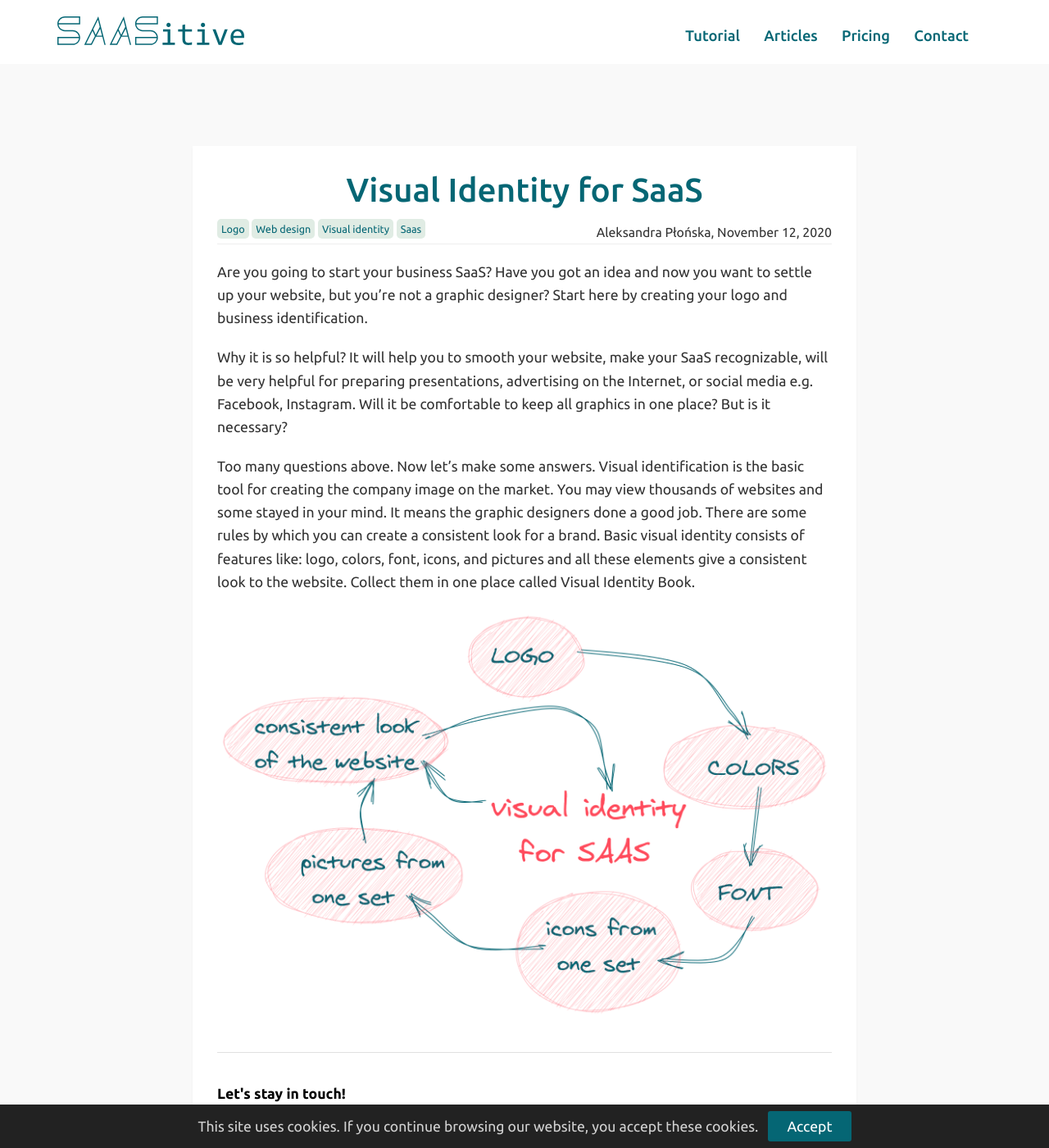
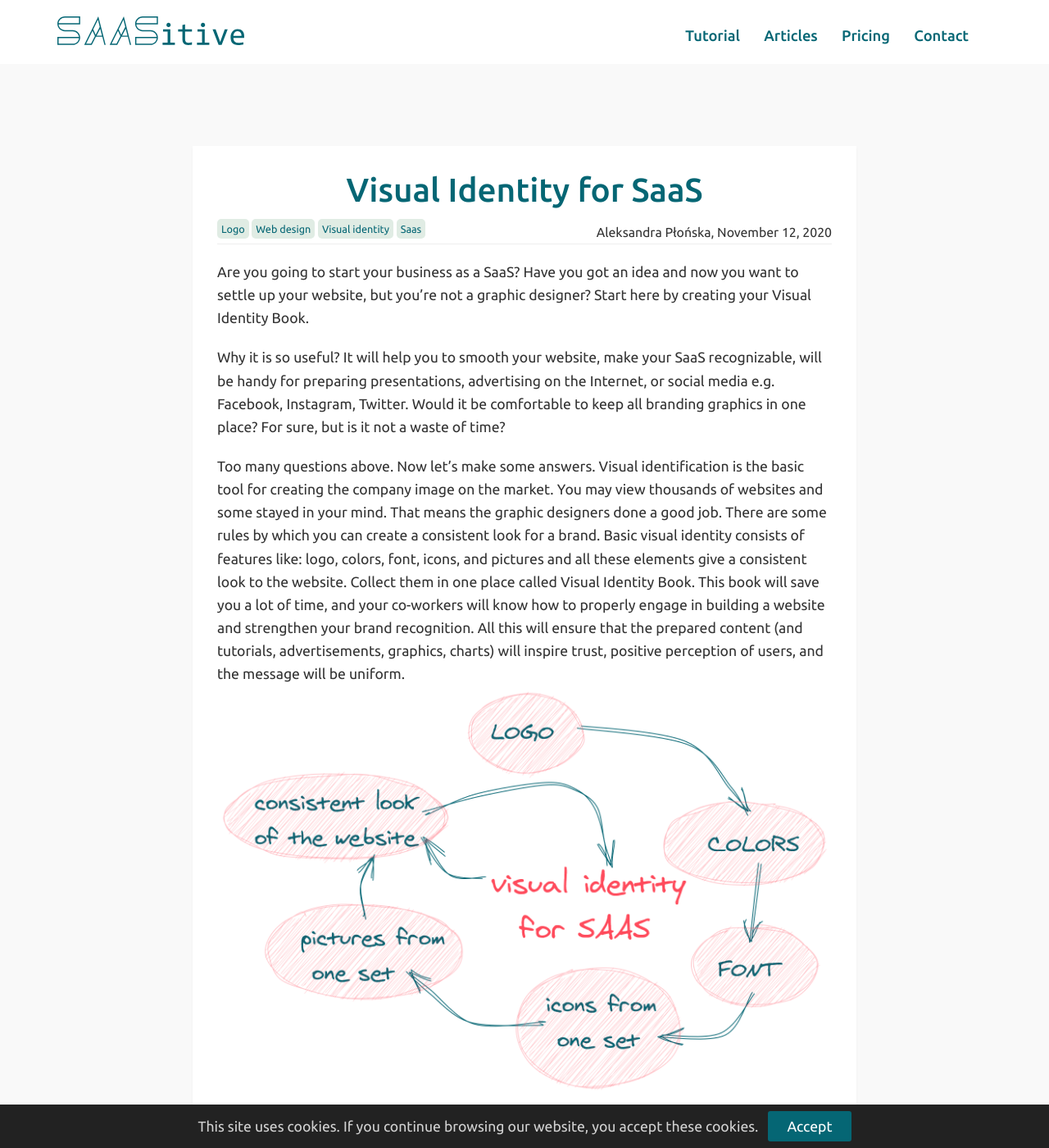
Before and after one commit to 100000000x/website, a Jekyll site: the page built from _posts/2020-11-12-visual-identity-for-saas.md, in a window 1280 px wide and 1400 px high. Shown: the whole window at 82% size. Built offline with Jekyll 4.4.1, drawn with Linux system fonts in a browser that asks for light colours; some of the changed text lies outside the part shown; grey boxes are pictures that could not be loaded.

Commit message:
Update 2020-11-12-visual-identity-for-saas.md

```diff
--- a/_posts/2020-11-12-visual-identity-for-saas.md
+++ b/_posts/2020-11-12-visual-identity-for-saas.md
@@ -10,10 +10,13 @@
 type: blog
 ---
 
-Are you going to start your business SaaS? Have you got an idea and now you want to settle up your website, but you're not a graphic designer? Start here by creating your logo and business identification.
+Are you going to start your business as a SaaS? Have you got an idea and now you want to settle up your website, but you're not a graphic designer? Start here by creating your Visual Identity Book.
 
-Why it is so helpful? It will help you to smooth your website, make your SaaS recognizable, will be very helpful for preparing presentations, advertising on the Internet, or social media e.g. Facebook, Instagram. Will it be comfortable to keep all graphics in one place? But is it necessary?
+Why it is so useful? It will help you to smooth your website, make your SaaS recognizable, will be handy for preparing presentations, advertising on the Internet, or social media e.g. Facebook, Instagram, Twitter. Would it be comfortable to keep all branding graphics in one place? For sure, but is it not a waste of time?
 
-Too many questions above. Now let’s make some answers. Visual identification is the basic tool for creating the company image on the market. You may view thousands of websites and some stayed in your mind. It means the graphic designers done a good job. There are some rules by which you can create a consistent look for a brand. Basic visual identity consists of features like: logo, colors, font, icons, and pictures and all these elements give a consistent look to the website. Collect them in one place called Visual Identity Book.
+Too many questions above. Now let’s make some answers. Visual identification is the basic tool for creating the company image on the market. You may view thousands of websites and some stayed in your mind. That means the graphic designers done a good job. There are some rules by which you can create a consistent look for a brand. Basic visual identity consists of features like: logo, colors, font, icons, and pictures and all these elements give a consistent look to the website. Collect them in one place called Visual Identity Book. This book will save you a lot of time, and your co-workers will know how to properly engage in building a website and strengthen your brand recognition. All this will ensure that the prepared content (and tutorials, advertisements, graphics, charts) will inspire trust, positive perception of users, and the message will be uniform.
+![Elements of Visual Identity](elements_of_visual_identity.png)
+You can achieve effective visual identification on your website with these steps:
 
-![Elements of Visual Identity](elements_of_visual_identity.png)
+1.	 Some creative work to do. Try to imagine your service with a miniature or with one tool, thing, object. Scrawl a few pages to find that one you will identify (including an abstract spot) or... look for some inspirations on the Internet. The best way is to prepare your logo in vector so you can use it in many materials, advertisement, website. You just can scale it, vector graphics need less space for storage. It will make website loading faster. Search similar projects, compare or try logo generators e.g. (but for most of them you have to pay). An easy way is to use a free, unusual font and give the name of your business. An example is saasitive.com, where we used two different fonts:
+![Saasitive logo](logo_saasitive.png)
```
